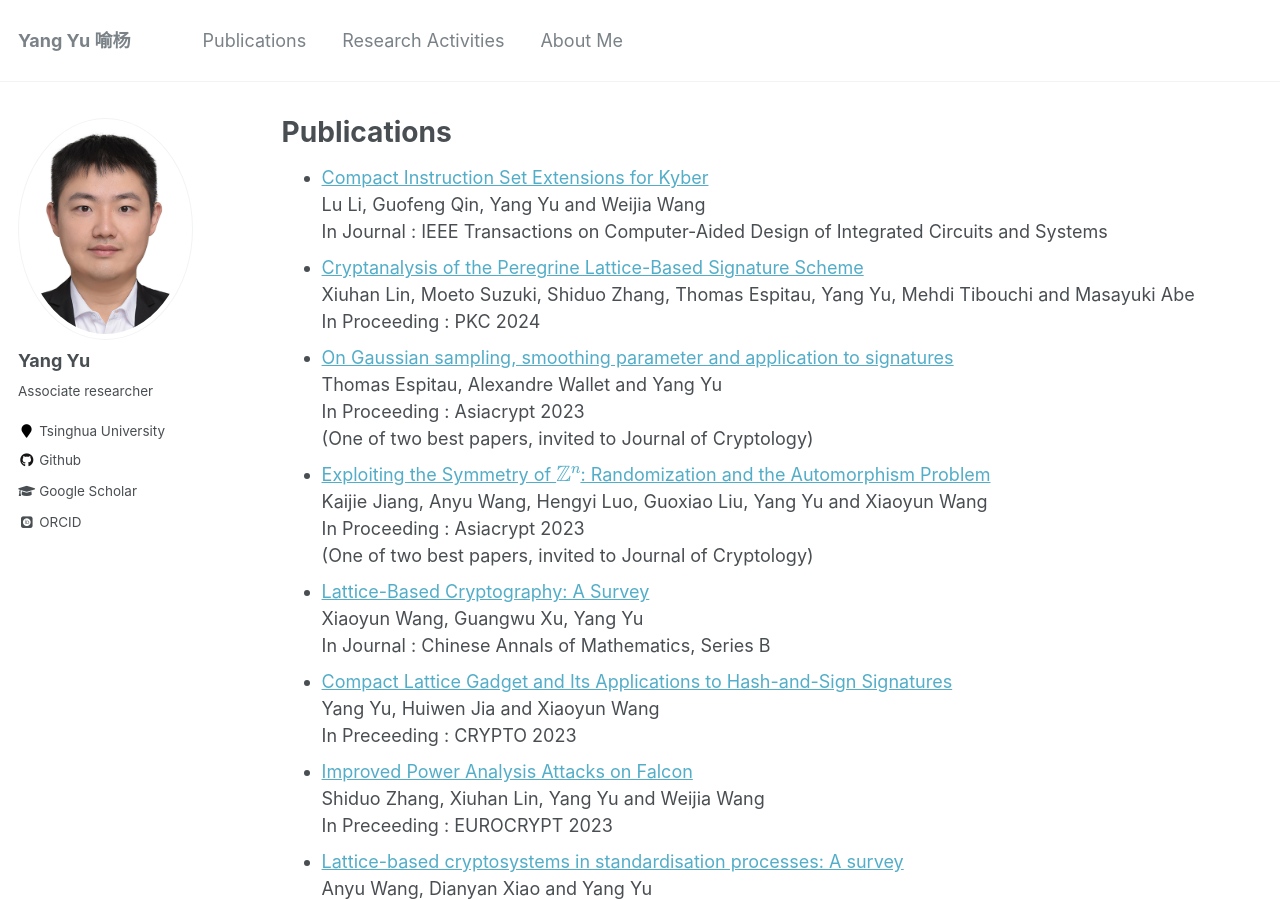
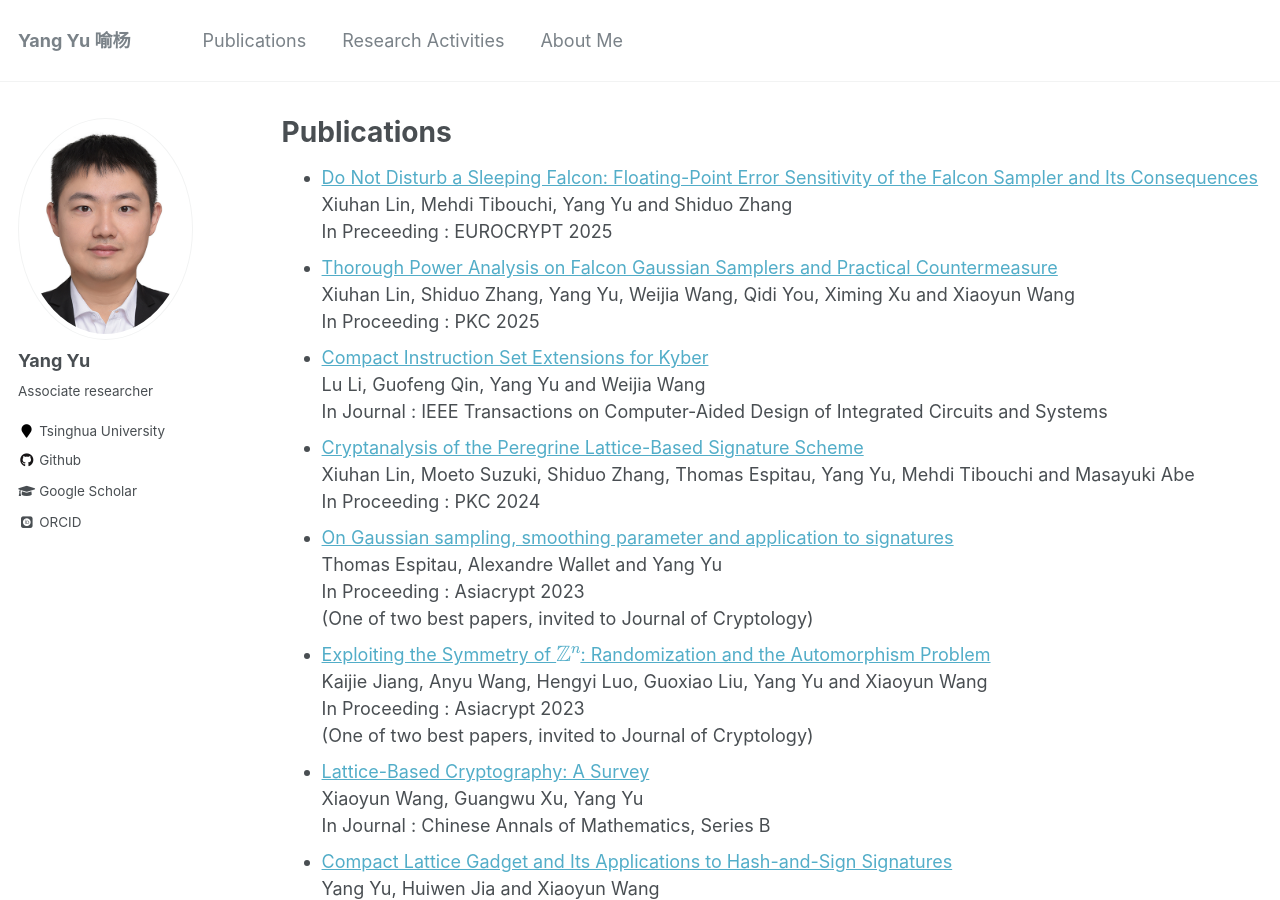
Before and after one commit to yuyang-crypto/yuyang-crypto.github.io, a Jekyll site: the page built from _pages/publications.md, in a window 1280 px wide and 900 px high. Built offline with Jekyll 4.4.1, drawn with Linux system fonts in a browser that asks for light colours; some web fonts are replaced; formulas are drawn with MathJax 3.

Commit message:
EC 25 & PKC 25

```diff
--- a/_pages/publications.md
+++ b/_pages/publications.md
@@ -6,6 +6,12 @@ author_profile: true
 ---
 
 {% include base_path %}
+* [Do Not Disturb a Sleeping Falcon: Floating-Point Error Sensitivity of the Falcon Sampler and Its Consequences](https://eprint.iacr.org/2024/1709)
+   Xiuhan Lin, Mehdi Tibouchi, Yang Yu and Shiduo Zhang
+   In Preceeding : EUROCRYPT 2025
+* [Thorough Power Analysis on Falcon Gaussian Samplers and Practical Countermeasure](https://eprint.iacr.org/2025/351)
+   Xiuhan Lin, Shiduo Zhang, Yang Yu, Weijia Wang, Qidi You, Ximing Xu and Xiaoyun Wang
+   In Proceeding : PKC 2025
 * [Compact Instruction Set Extensions for Kyber](https://ieeexplore.ieee.org/document/10294284)
    Lu Li, Guofeng Qin, Yang Yu and Weijia Wang
    In Journal : IEEE Transactions on Computer-Aided Design of Integrated Circuits and Systems
```
